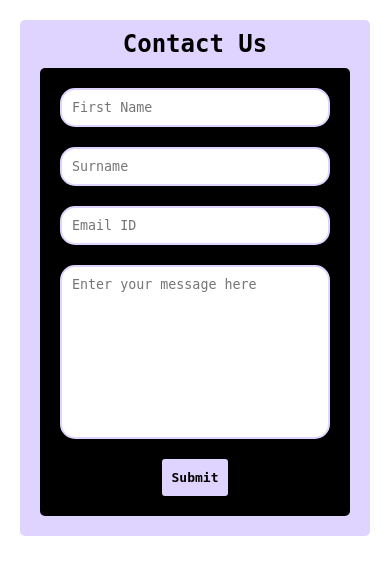
After one commit to anusha-c18/Bubble, a PHP site: page /html/form.html in a window 390 px wide. The commit adds this page. Shown: the top 575 px of the page. Run offline with PHP 8.4, Linux system fonts and the light colour scheme.

Commit message:
Responsive contact us form

```diff
--- /dev/null
+++ b/css/form.css
@@ -0,0 +1,86 @@
+*{
+    margin: 0;
+    padding:0;
+}
+.contact_outer{
+    background-color: rgb(223 212 255);
+}
+.container{
+    margin: 20px 20px;
+    display: flex;
+    border-radius: 5px;
+    flex-direction: column;
+    flex-wrap: wrap;
+    justify-content: center;
+    align-items: center;
+}
+
+.heading{
+    padding: 10px 0;
+    font-family: monospace;
+    font-size:large;
+}
+
+.form{
+    background-color: black;
+    margin: 0px 20px 20px 20px;
+    display: flex;
+    border-radius: 5px;
+    flex-direction: column;
+    flex-wrap: wrap;
+    justify-content: center;
+    align-items: stretch;
+}
+
+.row{
+    display: flex;
+    flex-direction: row;
+    flex-wrap: wrap;
+    justify-content: center;
+    align-items: stretch;
+    margin: 15px 10px 0px 10px;
+}
+
+.row input, textarea{
+    resize:none;
+    border:rgb(223 212 255) solid 2px;
+    padding: 10px 10px;
+    border-radius: 15px;
+    margin: 0px 10px;
+    align-self: stretch;
+    flex-grow:1;
+    font-family: monospace;
+}
+
+.row button{
+    border: rgb(223 212 255) solid 2px;
+    padding: 6px 5px;
+    border-radius: 3px;
+    margin: 0px 10px;
+    font-family: monospace;
+    background-color: rgb(223 212 255);
+    color: black;
+    font-weight: bold;
+    font-size: 18px;
+}
+
+.buttons{
+    margin:15px 10px;
+}
+
+@media only screen and (max-width: 530px){
+    .row input{
+        margin: 10px 10px;
+    }
+    .row{
+        margin: 10px 10px 0px 10px;
+    }
+    .row button{
+        margin:10px 10px 20px 10px;
+        font-size: 13px;
+        padding: 9px 8px;
+    }
+    .mails{
+        margin: 0px 10px;;
+    }
+}
--- /dev/null
+++ b/html/form.html
@@ -0,0 +1,36 @@
+<!DOCTYPE html>
+<html lang="en">
+
+<head>
+    <meta charset="UTF-8">
+    <meta http-equiv="X-UA-Compatible" content="IE=edge">
+    <meta name="viewport" content="width=device-width, initial-scale=1.0">
+    <title>Form</title>
+    <link rel="stylesheet" href="../css/form.css">
+</head>
+
+<body>
+    <div class="container contact_outer" id="contact">
+        <div class="heading">
+            <h2>Contact Us</h2>
+        </div>
+        <form action="" class="form">
+            <div class="row name">
+                <input type="text" placeholder="First Name" name="fname" id="fname">
+                <input type="text" placeholder="Surname" name="lname" id="lname">
+            </div>
+            <div class="row mails">
+                <input type="mail" placeholder="Email ID" name="mail" id="mail">
+            </div>
+            <div class="row">
+                <label for="message"></label>
+                <textarea name="message" id="message" rows="10" placeholder="Enter your message here"></textarea>
+            </div>
+            <div class="buttons row">
+                <button>Submit</button>
+            </div>
+        </form>
+    </div>
+</body>
+
+</html>
```
Also changed, not shown: css/style.css (+65 -13 lines), html/index.html (+6 -8 lines).
